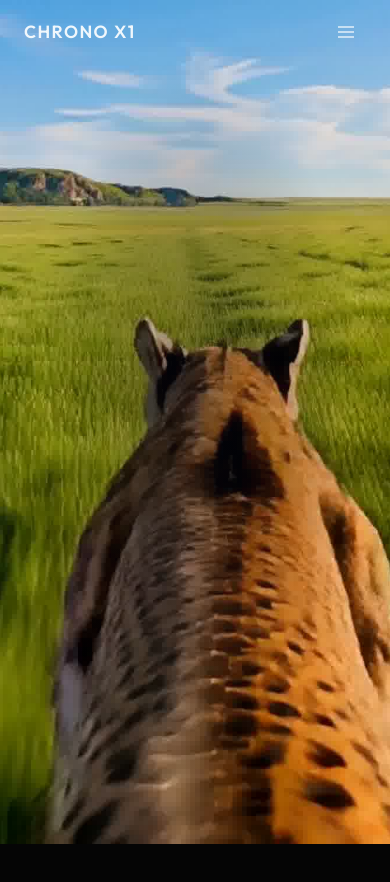
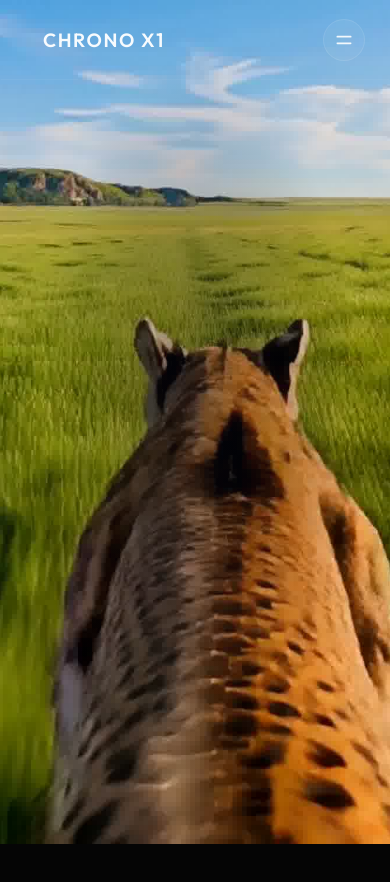
Before and after one commit to anishchaulagain/cheetos-awwwards-design, a Next.js app: page / in a window 390 px wide. Shown: the top 882 px of the page. Built offline with nearby package versions, Linux system fonts and the light colour scheme.

Commit message:
update navbar to morph glass

```diff
--- a/app/components/Navbar.tsx
+++ b/app/components/Navbar.tsx
@@ -21,41 +21,63 @@ export default function Navbar() {
   ];
 
   return (
-    <nav
+    <div
       style={{
         position: "fixed",
         top: 0,
         left: 0,
         right: 0,
         zIndex: 1000,
-        height: "64px",
+        display: "flex",
+        justifyContent: "center",
+        padding: scrolled ? "1.5rem 1rem" : "0",
+        pointerEvents: "none",
+        transition: "padding 0.5s cubic-bezier(0.16, 1, 0.3, 1)",
+      }}
+    >
+      <nav
+        style={{
+          height: scrolled ? "64px" : "80px",
+          width: "100%",
+          maxWidth: scrolled ? "1280px" : "100%", // max-w-7xl
           display: "flex",
           alignItems: "center",
           justifyContent: "space-between",
-        padding: "0 clamp(1.5rem, 4vw, 4rem)",
+          padding: scrolled ? "0 2rem" : "0 clamp(1.5rem, 4vw, 4rem)",
           transition: "all 0.5s cubic-bezier(0.16, 1, 0.3, 1)",
-        background: scrolled
-          ? "rgba(5, 5, 5, 0.72)"
-          : "transparent",
-        backdropFilter: scrolled ? "blur(20px) saturate(180%)" : "none",
-        WebkitBackdropFilter: scrolled ? "blur(20px) saturate(180%)" : "none",
-        borderBottom: scrolled
-          ? "1px solid rgba(255, 255, 255, 0.06)"
-          : "1px solid transparent",
+          background: scrolled ? "rgba(10, 10, 10, 0.6)" : "transparent",
+          backdropFilter: scrolled ? "blur(32px) saturate(200%)" : "none",
+          WebkitBackdropFilter: scrolled ? "blur(32px) saturate(200%)" : "none",
+          border: scrolled ? "1px solid rgba(255, 255, 255, 0.1)" : "1px solid transparent",
+          borderBottom: !scrolled ? "1px solid rgba(255, 255, 255, 0.05)" : "1px solid rgba(255, 255, 255, 0.1)",
+          borderRadius: scrolled ? "9999px" : "0", // Fully rounded capsule
+          boxShadow: scrolled ? "0 10px 40px rgba(0, 0, 0, 0.3)" : "none",
+          pointerEvents: "auto",
         }}
       >
         {/* Brand */}
         <a
           href="#"
           style={{
-          fontSize: "1.1rem",
+            fontSize: "1.2rem",
             fontWeight: 600,
             letterSpacing: "0.08em",
-          color: "rgba(255,255,255,0.9)",
+            color: "rgba(255,255,255,0.95)",
             textDecoration: "none",
             textTransform: "uppercase",
+            display: "flex",
+            alignItems: "center",
+            gap: "0.5rem"
           }}
         >
+          <span style={{
+            display: "inline-block",
+            width: "10px",
+            height: "10px",
+            background: "var(--accent)",
+            borderRadius: "50%",
+            boxShadow: "0 0 10px var(--accent)"
+          }}></span>
           Chrono X1
         </a>
 
@@ -64,7 +86,7 @@ export default function Navbar() {
           style={{
             display: "flex",
             alignItems: "center",
-          gap: "2rem",
+            gap: "2.5rem",
           }}
           className="nav-links-desktop"
         >
@@ -73,20 +95,23 @@ export default function Navbar() {
               key={link.label}
               href={link.href}
               style={{
-              fontSize: "0.8rem",
-              fontWeight: 400,
-              letterSpacing: "0.04em",
-              color: "rgba(255,255,255,0.6)",
+                fontSize: "0.85rem",
+                fontWeight: 500,
+                letterSpacing: "0.05em",
+                color: "rgba(255,255,255,0.7)",
                 textDecoration: "none",
-              transition: "color 0.3s ease",
+                transition: "all 0.3s ease",
                 textTransform: "uppercase",
+                position: "relative",
               }}
-            onMouseEnter={(e) =>
-              (e.currentTarget.style.color = "rgba(255,255,255,0.95)")
-            }
-            onMouseLeave={(e) =>
-              (e.currentTarget.style.color = "rgba(255,255,255,0.6)")
-            }
+              onMouseEnter={(e) => {
+                e.currentTarget.style.color = "rgba(255,255,255,1)";
+                e.currentTarget.style.textShadow = "0 0 8px rgba(255,255,255,0.3)";
+              }}
+              onMouseLeave={(e) => {
+                e.currentTarget.style.color = "rgba(255,255,255,0.7)";
+                e.currentTarget.style.textShadow = "none";
+              }}
             >
               {link.label}
             </a>
@@ -98,11 +123,28 @@ export default function Navbar() {
           href="#discover"
           className="btn-primary nav-cta-desktop"
           style={{
-          padding: "0.6rem 1.5rem",
-          fontSize: "0.75rem",
+            padding: "0.6rem 1.8rem",
+            fontSize: "0.8rem",
+            borderRadius: "9999px",
+            background: "rgba(255, 255, 255, 0.05)",
+            border: "1px solid rgba(255, 255, 255, 0.1)",
+            color: "white",
+            textDecoration: "none",
+            transition: "all 0.3s ease",
+            fontWeight: 500,
+            textTransform: "uppercase",
+            letterSpacing: "0.05em"
+          }}
+          onMouseEnter={(e) => {
+             e.currentTarget.style.background = "rgba(255, 255, 255, 0.1)";
+             e.currentTarget.style.borderColor = "rgba(255, 255, 255, 0.2)";
+          }}
+          onMouseLeave={(e) => {
+             e.currentTarget.style.background = "rgba(255, 255, 255, 0.05)";
+             e.currentTarget.style.borderColor = "rgba(255, 255, 255, 0.1)";
           }}
         >
-        <span>Discover the Watch</span>
+          Order Now
         </a>
 
         {/* Mobile menu button */}
@@ -112,19 +154,22 @@ export default function Navbar() {
           aria-label="Toggle menu"
           style={{
             display: "none",
-          background: "none",
-          border: "none",
+            background: "rgba(255, 255, 255, 0.05)",
+            border: "1px solid rgba(255, 255, 255, 0.1)",
+            borderRadius: "50%",
             cursor: "pointer",
-          padding: "8px",
+            padding: "10px",
+            transition: "all 0.3s ease"
           }}
         >
           <svg
-          width="24"
-          height="24"
+            width="20"
+            height="20"
             viewBox="0 0 24 24"
             fill="none"
-          stroke="rgba(255,255,255,0.8)"
-          strokeWidth="1.5"
+            stroke="rgba(255,255,255,0.9)"
+            strokeWidth="2"
+            strokeLinecap="round"
           >
             {mobileOpen ? (
               <>
@@ -133,9 +178,8 @@ export default function Navbar() {
               </>
             ) : (
               <>
-              <line x1="4" y1="7" x2="20" y2="7" />
-              <line x1="4" y1="12" x2="20" y2="12" />
-              <line x1="4" y1="17" x2="20" y2="17" />
+                <line x1="4" y1="8" x2="20" y2="8" />
+                <line x1="4" y1="16" x2="20" y2="16" />
               </>
             )}
           </svg>
@@ -147,17 +191,19 @@ export default function Navbar() {
             className="nav-mobile-menu"
             style={{
               position: "absolute",
-            top: "64px",
-            left: 0,
-            right: 0,
-            background: "rgba(5, 5, 5, 0.95)",
-            backdropFilter: "blur(20px)",
-            WebkitBackdropFilter: "blur(20px)",
-            borderBottom: "1px solid rgba(255,255,255,0.06)",
+              top: "calc(100% + 1rem)",
+              left: "1rem",
+              right: "1rem",
+              background: "rgba(10, 10, 10, 0.8)",
+              backdropFilter: "blur(24px) saturate(200%)",
+              WebkitBackdropFilter: "blur(24px) saturate(200%)",
+              border: "1px solid rgba(255,255,255,0.1)",
+              borderRadius: "24px",
               padding: "1.5rem 2rem",
               display: "flex",
               flexDirection: "column",
               gap: "1.25rem",
+              boxShadow: "0 10px 40px rgba(0, 0, 0, 0.2)",
             }}
           >
             {navLinks.map((link) => (
@@ -166,12 +212,14 @@ export default function Navbar() {
                 href={link.href}
                 onClick={() => setMobileOpen(false)}
                 style={{
-                fontSize: "0.9rem",
-                fontWeight: 400,
-                color: "rgba(255,255,255,0.7)",
+                  fontSize: "1rem",
+                  fontWeight: 500,
+                  color: "rgba(255,255,255,0.8)",
                   textDecoration: "none",
                   textTransform: "uppercase",
-                letterSpacing: "0.04em",
+                  letterSpacing: "0.05em",
+                  padding: "0.5rem 0",
+                  borderBottom: "1px solid rgba(255,255,255,0.05)"
                 }}
               >
                 {link.label}
@@ -179,20 +227,26 @@ export default function Navbar() {
             ))}
             <a
               href="#discover"
-            className="btn-primary"
               style={{
-              padding: "0.7rem 1.5rem",
-              fontSize: "0.75rem",
+                padding: "1rem 1.5rem",
+                fontSize: "0.9rem",
+                fontWeight: 600,
                 textAlign: "center",
-              justifyContent: "center",
                 marginTop: "0.5rem",
+                background: "white",
+                color: "black",
+                borderRadius: "9999px",
+                textDecoration: "none",
+                textTransform: "uppercase",
+                letterSpacing: "0.05em"
               }}
               onClick={() => setMobileOpen(false)}
             >
-            <span>Discover the Watch</span>
+              Order Now
             </a>
           </div>
         )}
+      </nav>
 
       {/* Responsive styles */}
       <style jsx>{`
@@ -208,6 +262,6 @@ export default function Navbar() {
           }
         }
       `}</style>
-    </nav>
+    </div>
   );
 }
```
Lines whose indentation alone changed are shown as unchanged.
